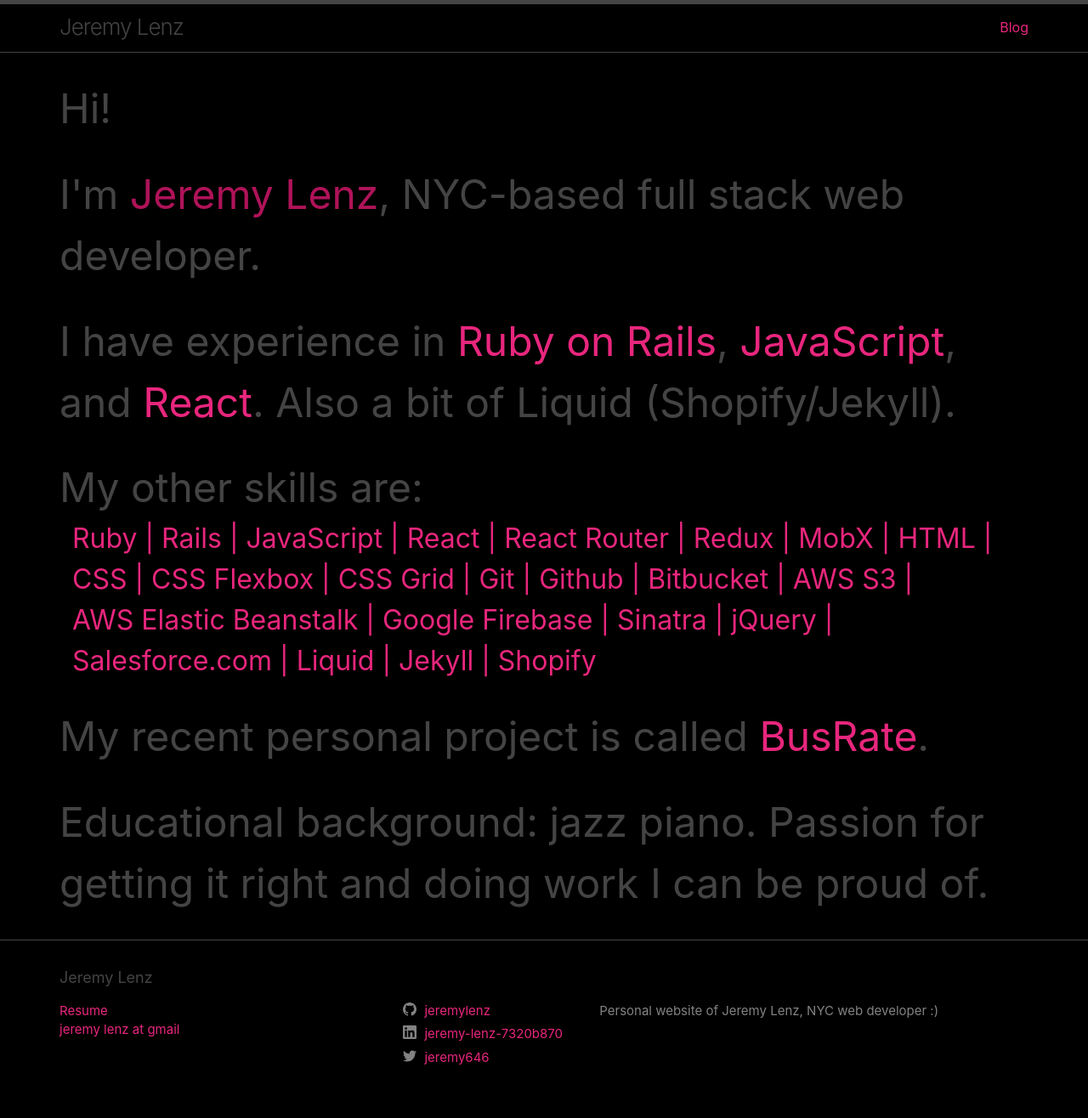
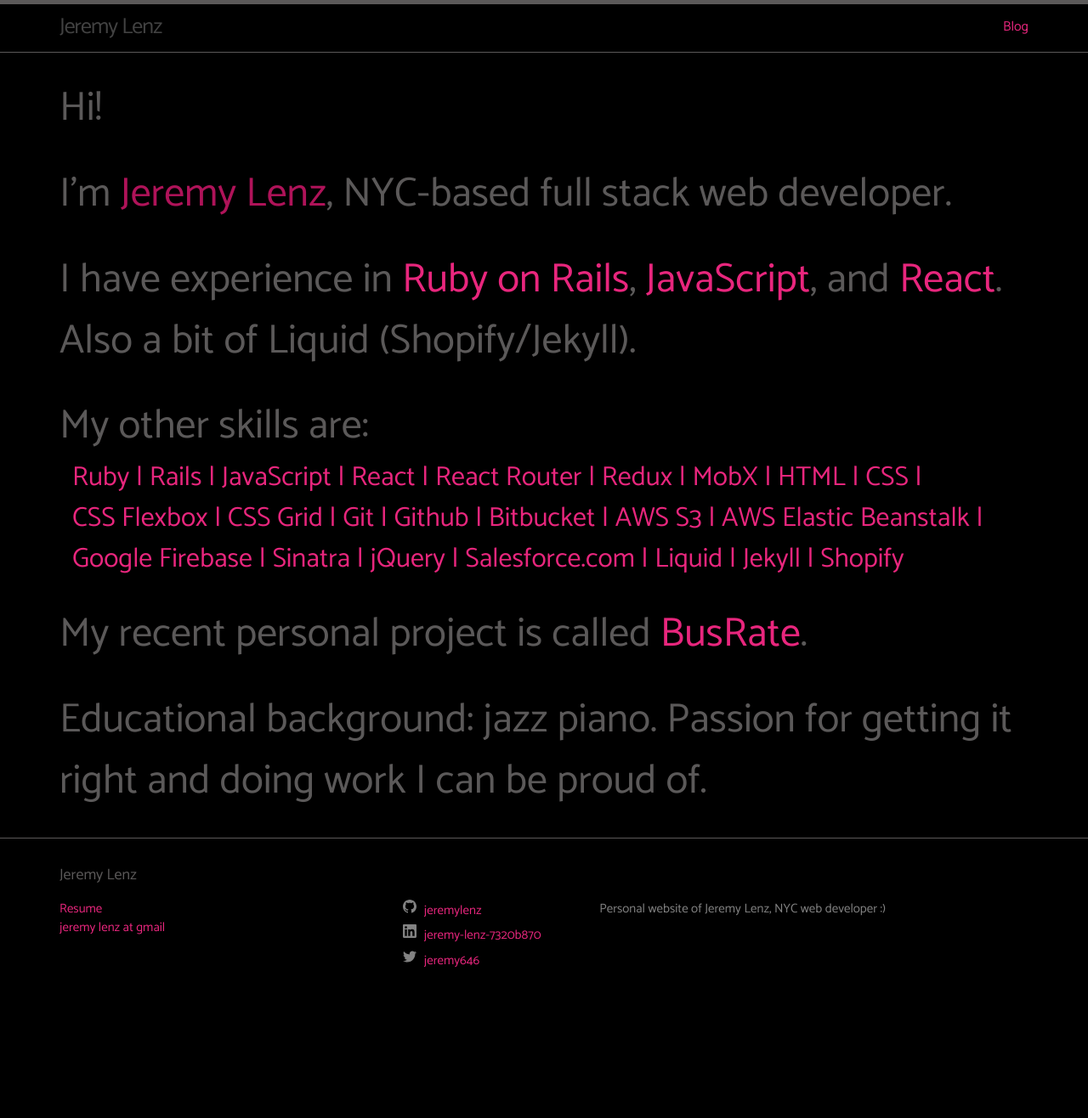
Before and after one commit to jeremylenz/jeremylenz.github.io, a Jekyll site: the page built from index.html, in a window 1280 px wide. Shown: the whole page at 85% size. Built offline with Jekyll 4.4.1, drawn with Linux system fonts in a browser that asks for light colours; after the commit the page ends 1202 px from its top, so only the background shows below that.

Commit message:
Add Catamaran font

```diff
--- a/_includes/head.html
+++ b/_includes/head.html
@@ -4,6 +4,7 @@
   <meta name="viewport" content="width=device-width, initial-scale=1">
   {%- seo -%}
   <link rel="stylesheet" href="{{ "/assets/main.css" | relative_url }}">
+  <link href="https://fonts.googleapis.com/css?family=Catamaran" rel="stylesheet">
   {%- feed_meta -%}
   {%- if jekyll.environment == 'production' and site.google_analytics -%}
     {%- include google-analytics.html -%}
--- a/assets/main.scss
+++ b/assets/main.scss
@@ -4,7 +4,7 @@
 
 // Override defaults for variables by uncommenting here
 
-// $base-font-family: -apple-system, BlinkMacSystemFont, "Segoe UI", Roboto, Helvetica, Arial, sans-serif, "Apple Color Emoji", "Segoe UI Emoji", "Segoe UI Symbol" !default;
+$base-font-family: "Catamaran", -apple-system, BlinkMacSystemFont, "Segoe UI", Roboto, Helvetica, Arial, sans-serif, "Apple Color Emoji", "Segoe UI Emoji", "Segoe UI Symbol";
 // $base-font-size:   16px;
 // $base-font-weight: 400;
 // $small-font-size:  $base-font-size * 0.875;
@@ -12,7 +12,7 @@
 //
 // $spacing-unit:     30px;
 //
-$text-color:       #444;
+$text-color:       #5b5959;
 $background-color: #000;
 $brand-color:      #e8267d;
 
```
